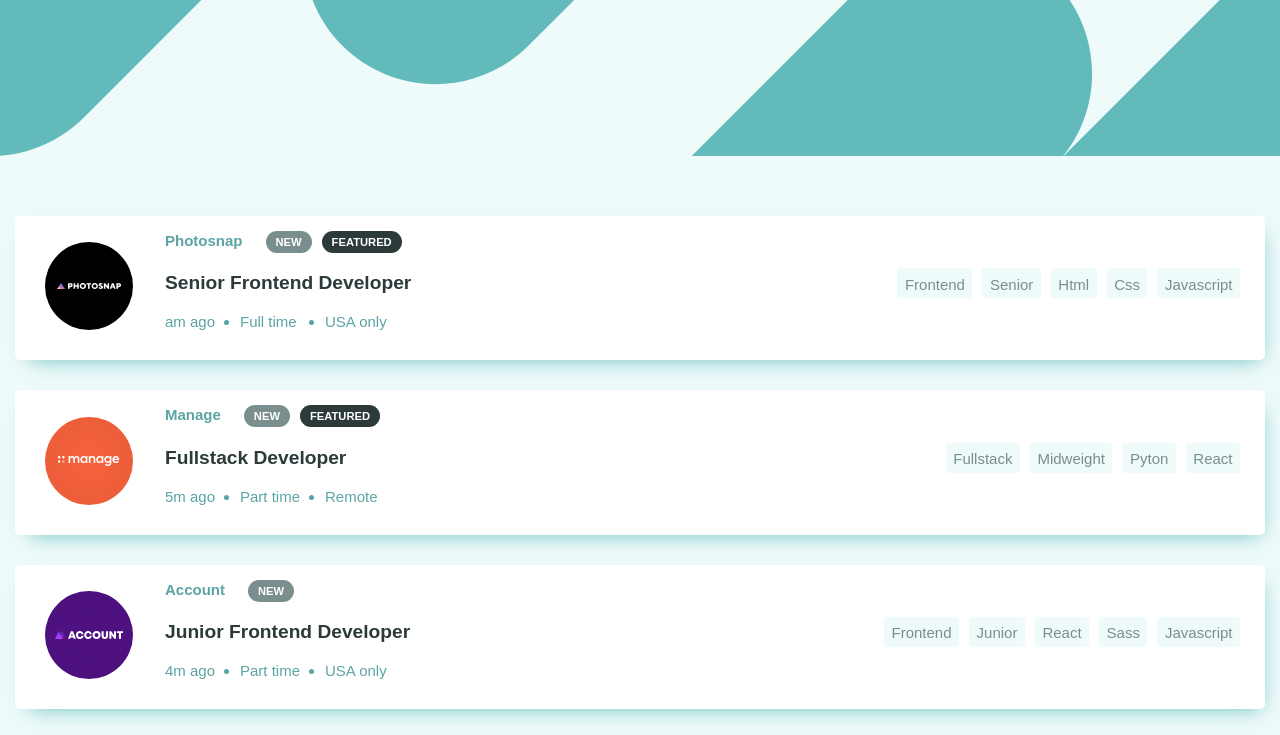
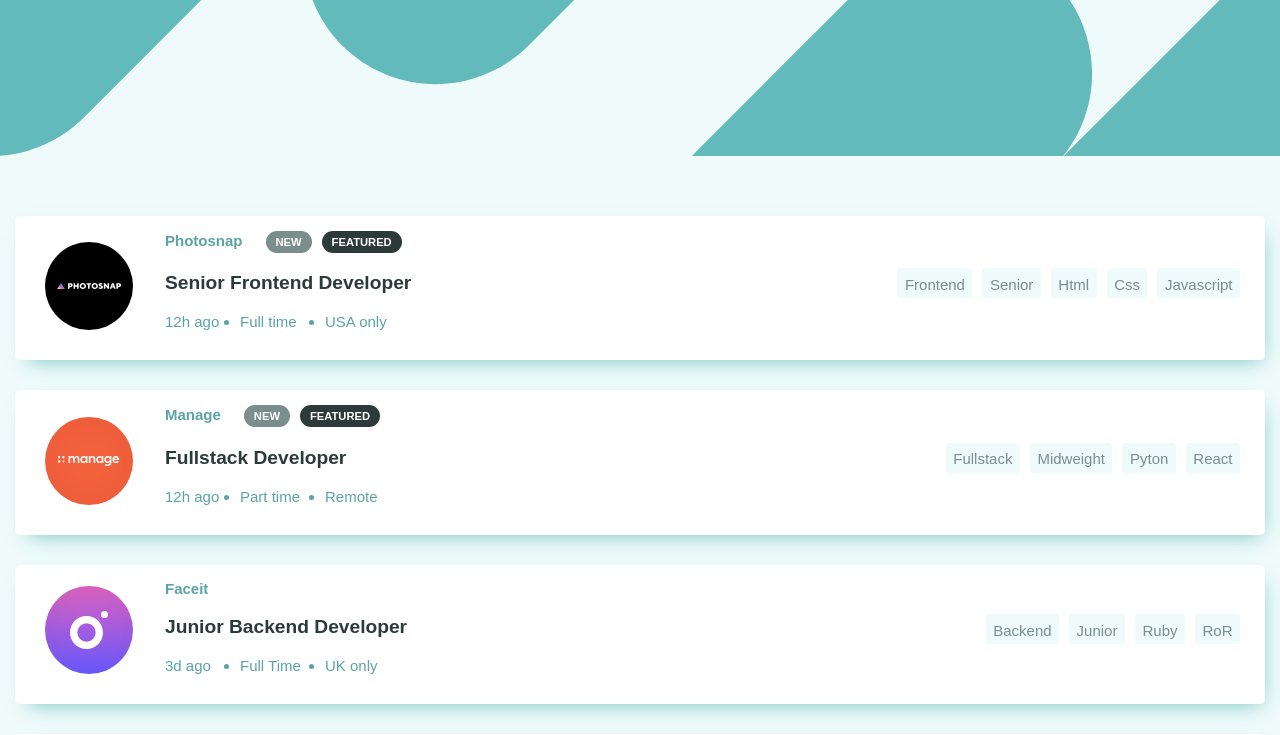
Before and after one commit to josemunozr/job-listing, a React app: page / in a window 1280 px wide. Shown: the top 735 px of the page. Built offline with nearby package versions, Linux system fonts and the light colour scheme.

Commit message:
sorted list and active card

```diff
--- a/db.json
+++ b/db.json
@@ -103,7 +103,7 @@
     "company": "The Air Filter Company",
     "path": "assets/images/the-air-filter-company.svg",
     "jobDescription": "Front-end Dev",
-    "publishDate": "09-03-2020",
+    "publishDate": "09-03-2018",
     "format": "Part Time",
     "type": "Worldwide",
     "badges": [],
--- a/src/App.jsx
+++ b/src/App.jsx
@@ -1,4 +1,7 @@
 import React, { useEffect, useState } from 'react';
+import moment from 'moment';
+import useRelativeTime from './hooks/useRelativeTime';
+import sorByDate from './util/sortByDate';
 import Header from './components/Header';
 import CardContainer from './components/CardContainer';
 import Card from './components/Card';
@@ -6,12 +9,25 @@
 
 const App = () => {
   const [data, setData] = useState([]);
-  const [active, setActive] = useState(false);
+
+  function getDataProcessed(data) {
+
+    return sorByDate(data).map((item) => {
+      item.relativeTime = useRelativeTime(item.publishDate);
+      item.active = item.relativeTime === '1d ago';
+      return item;
+    });
+  }
 
   useEffect(() => {
     fetch('../db.json')
       .then((resp) => resp.json())
-      .then((data) => setData(data));
+      .then((data) => {
+        const today = moment().format('DD-MM-YYYY');
+        data[0].publishDate = today;
+        data[1].publishDate = today;
+        setData(getDataProcessed(data));
+      });
   }, []);
 
   return (
@@ -22,7 +38,7 @@
         {
           data && data.map((item) => (
             <Card
-              active={active}
+              active={item.active}
               key={item.id}
               {...item}
             />
--- a/src/components/Card.jsx
+++ b/src/components/Card.jsx
@@ -3,7 +3,6 @@
 import Tag from './Tag';
 import Badge from './Badge';
 import LogoCompany from './LogoCompany';
-import useRelativeTime from '../hooks/useRelativeTime';
 
 const CardStyled = styled.div`
   ${(props) => props.active && css`
@@ -14,7 +13,6 @@
   background-color: #ffffff;
   box-shadow: 5px 9px 20px -10px #63babb;
   border-radius: 5px;
-  cursor: pointer;
   padding: 2em 1em;
   display: flex;
   flex-direction: column;
@@ -74,8 +72,7 @@
 `;
 
 const Card = (props) => {
-  const { active, company, path, badges, jobDescription, publishDate, format, type, tags } = props;
-  const relativeTime = useRelativeTime(publishDate);
+  const { active, company, path, badges, jobDescription, relativeTime, format, type, tags } = props;
   return (
     <CardStyled active={active}>
       <LogoCompany path={path} alt={company} />
--- a/src/hooks/useRelativeTime.js
+++ b/src/hooks/useRelativeTime.js
@@ -3,7 +3,7 @@
 const useRelativeTime = (date) => {
   const relativeTime = moment(date, 'DD-MM-YYYY').fromNow();
   const timeSplited = relativeTime.split(' ');
-  const numberDay = timeSplited[0];
+  const numberDay = timeSplited[0] === 'a' ? '1' : timeSplited[0];
   const firstLetterRealitveTime = timeSplited[1].charAt(0);
   const ago = timeSplited[2];
 
--- /dev/null
+++ b/src/util/sortByDate.js
@@ -0,0 +1,7 @@
+import moment from 'moment';
+
+const sortByDate = (list) => {
+  return list.sort((a, b) => moment(b.publishDate, 'DD-MM-YYYY').unix() - moment(a.publishDate, 'DD-MM-YYYY').unix());
+};
+
+export default sortByDate;
```
Also changed, not shown: 1 other file (tests, documents, lock files or other folders).
